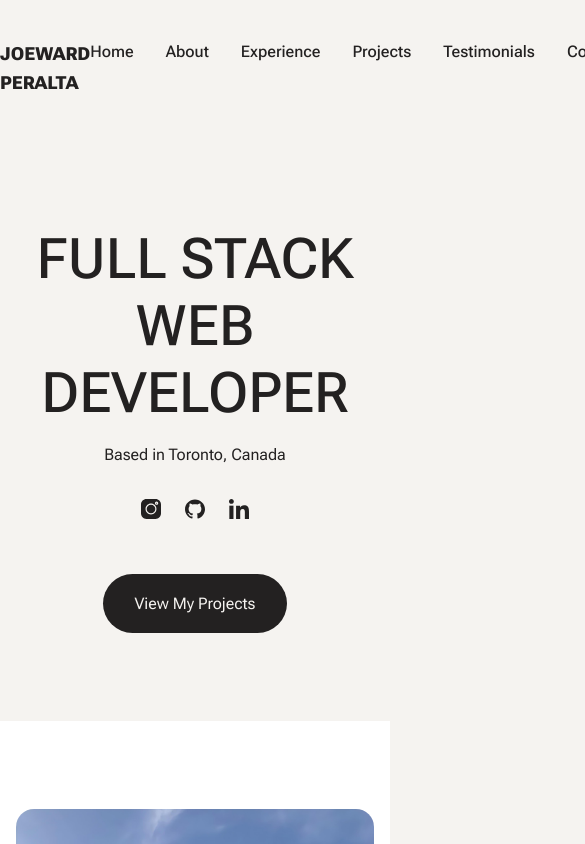
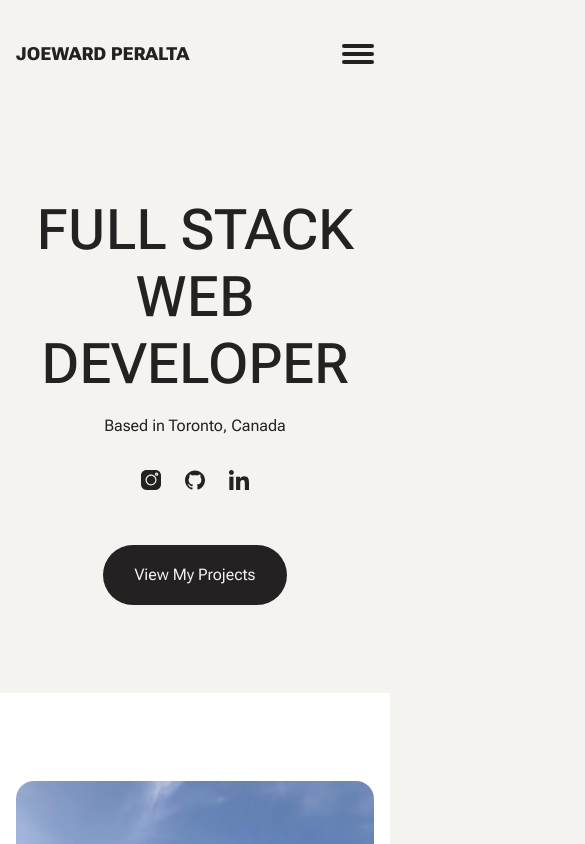
Before and after one commit to joewardperalta/developer-portfolio, a Next.js app: page / in a window 390 px wide. Shown: the top 844 px of the page, 585 px wide, since content can reach past the window. Built offline with nearby package versions, Linux system fonts and the light colour scheme.

Commit message:
Fix the navbar to fit in the mobile device

```diff
--- a/app/layout.js
+++ b/app/layout.js
@@ -8,7 +8,7 @@ const robotoFlex = Roboto_Flex({
 });
 
 export const metadata = {
-  title: "Joeward Peralta",
+  title: "Joeward Peralta | Full Stack Developer",
   description: "Joeward Peralta",
 };
 
--- a/components/Navbar.jsx
+++ b/components/Navbar.jsx
@@ -1,38 +1,70 @@
+"use client";
 import Link from "next/link";
 import Logo from "./Logo";
+import { useRef } from "react";
 
 export default function Navbar() {
+  const navRef = useRef(null);
+
+  // This will open the nav coming from the left
+  function toggleNav() {
+    if (navRef) {
+      navRef.current.classList.toggle("right-full");
+      navRef.current.classList.toggle("left-0");
+    }
+  }
+
   return (
-    <div className="mx-auto flex justify-between py-10 desktop:max-w-[1248px]">
+    <div className="mx-auto flex justify-between px-4 py-10 tablet:px-10 laptop:px-12 desktop:max-w-[1440px] desktop:px-12">
       <Logo />
-      <Nav />
+      <Nav ref={navRef} toggleNav={toggleNav} />
+      <HamburgerButton navRef={navRef} toggleNav={toggleNav} />
     </div>
   );
 }
 
-function Nav() {
+function Nav({ ref, toggleNav }) {
   return (
+    <div
+      ref={ref}
+      className="fixed right-full top-0 h-full bg-secondary laptop:relative laptop:right-0 laptop:h-fit laptop:bg-primary"
+    >
       <nav>
-      <ul className="flex gap-8 text-[1rem] font-medium leading-normal text-secondary">
-        <li>
-          <Link href="#">Home</Link>
-        </li>
-        <li>
+        <ul className="flex flex-col gap-8 px-6 py-[10rem] pr-[5rem] text-[1rem] font-medium leading-normal text-primary laptop:flex-row laptop:px-0 laptop:py-0 laptop:text-secondary">
+          <li onClick={toggleNav}>
             <Link href="#about">About</Link>
           </li>
-        <li>
+          <li onClick={toggleNav}>
             <Link href="#experience">Experience</Link>
           </li>
-        <li>
+          <li onClick={toggleNav}>
             <Link href="#projects">Projects</Link>
           </li>
-        <li>
+          <li onClick={toggleNav}>
             <Link href="#testimonials">Testimonials</Link>
           </li>
-        <li>
-          <Link href="#contact">Contact</Link>
+          <li onClick={toggleNav}>
+            <Link href="#contacts">Contact</Link>
           </li>
         </ul>
       </nav>
+    </div>
   );
 }
+
+function HamburgerButton({ navRef, toggleNav }) {
+  function Bar() {
+    return <div className="h-1 w-8 rounded-full bg-secondary"></div>;
+  }
+
+  return (
+    <button
+      className="block space-y-1 laptop:hidden"
+      onClick={toggleNav}
+    >
+      <Bar />
+      <Bar />
+      <Bar />
+    </button>
+  );
+}
```
Also changed, not shown: public/favicon/JOEWARD PERALTA.png (added). Lines whose indentation alone changed are shown as unchanged.
